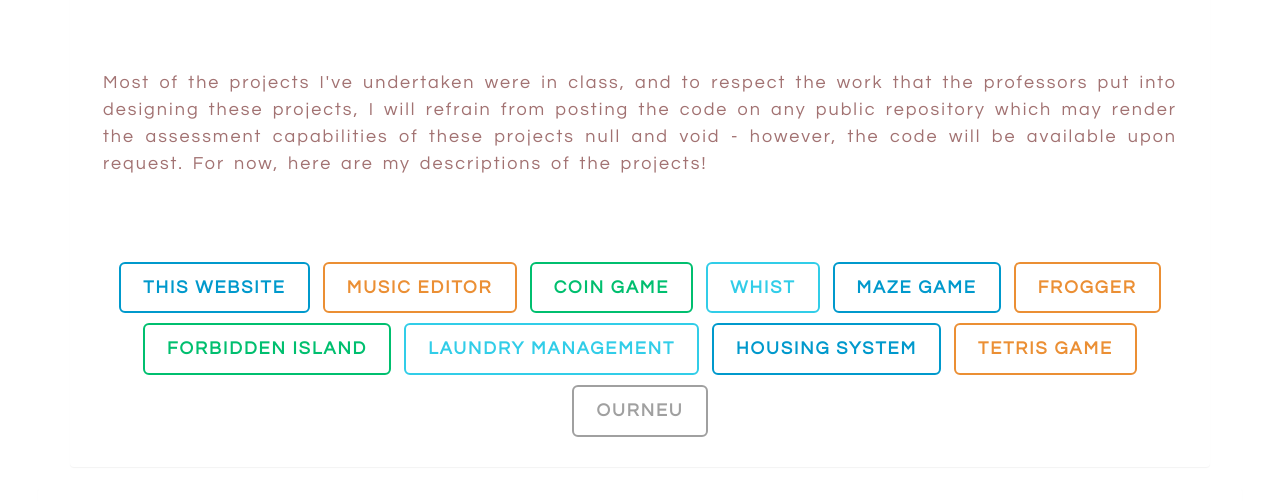
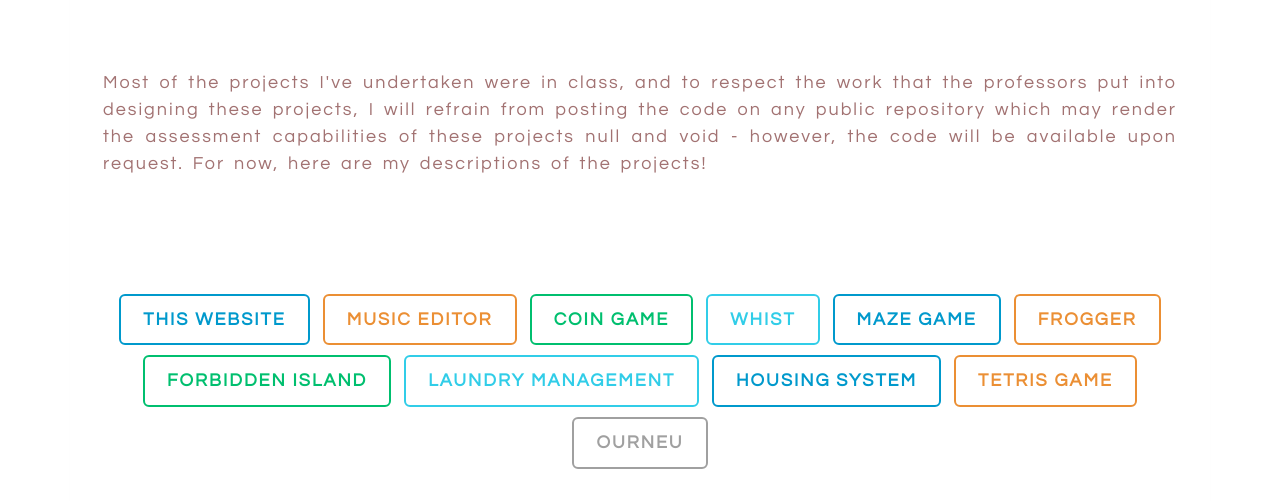
Before and after one commit to DuaneSwift/DuaneSwift.github.io, a plain HTML site: page projects.htm in a window 1280 px wide. Shown: the part 238-739 px from the top of the page. Drawn offline with nearby package versions, Linux system fonts and the light colour scheme; some packages are replaced by stand-ins of ours; a script that the page names is missing; files whose address does not match are found by name.

Commit message:
regularizing proportions

```diff
--- a/css/styles.css
+++ b/css/styles.css
@@ -29,7 +29,8 @@
 }
 
 .button-group-main {
-	padding-top: 5vh;
+	padding-top: 4vh;
+	padding-bottom: 2vh;
 	font-family: Questrial;
 	text-align: center;
 	float: center;
@@ -360,7 +361,6 @@ a.back-to-top {
 .fademenubutton5 {
 	animation: fadein 2s;
 }
-
 
 
 @keyframes fadein {
--- a/projects.htm
+++ b/projects.htm
@@ -60,7 +60,8 @@ $(window).scroll(function() {
 				</div>
 				</div>
 				<div class= compsci-git-pad>
-				<div class = "button-group">
+				<div class= bginprojects>
+				<div class = "button-group-main">
 			<div class = "rowe">
 			<a href = "projects.htm#web" class = "btn btn-primary btn-lg outline"> This Website</a>
 			<a href = "projects.htm#music" class = "btn btn-warning btn-lg outline"> Music Editor</a>
@@ -73,6 +74,7 @@ $(window).scroll(function() {
 			<a href = "projects.htm#housing" class = "btn btn-primary btn-lg outline"> Housing System</a>
 			<a href = "projects.htm#tetris" class = "btn btn-warning btn-lg outline"> Tetris Game</a>
 			<a href = "projects.htm#ourneu" class = "btn btn-greyed btn-lg outline"> OurNEU</a>
+			</div>
 			</div>
 			</div>
 			</div>
```
